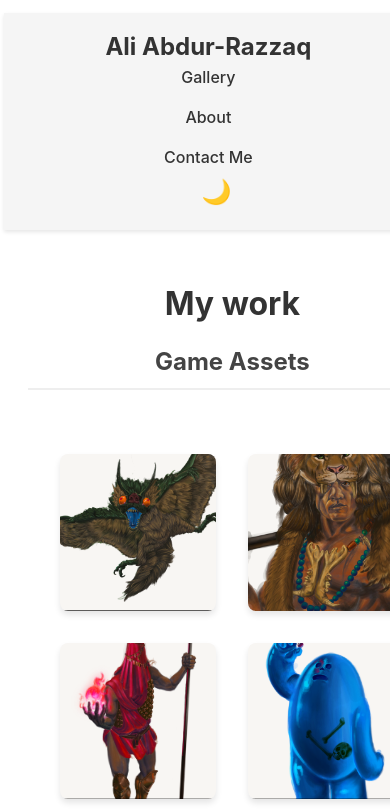
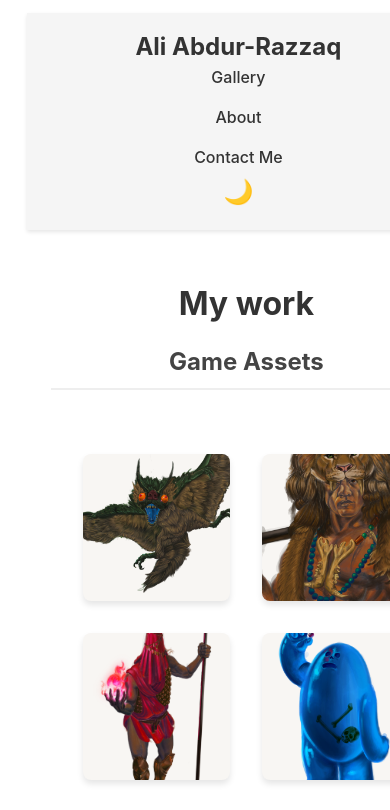
Before and after one commit to AliAbdur1/Art_portfolio_site, a React (Vite) app: page / in a window 390 px wide. Shown: the top 810 px of the page. Built offline with nearby package versions, Linux system fonts and the light colour scheme; no server answers.

Commit message:
screen spacing thing

```diff
--- a/src/App.css
+++ b/src/App.css
@@ -22,7 +22,8 @@
 }
 
 body {
-  width: 100.3vw;
+
+  width: 107.5vw;
   background-color: var(--bg-color);
   color: var(--text-color);
   transition: background-color 0.3s ease, color 0.3s ease;
@@ -30,19 +31,22 @@ body {
 }
 
 .app {
+  width: 100vw;
   min-height: 100vh;
   display: flex;
   flex-direction: column;
+
 }
 
 .main-nav {
-  width: 96.5vw;
+  width: 100vw;
   display: flex;
   justify-content: space-between;
   align-items: center;
   padding: 1rem 2rem;
   background-color: var(--nav-bg);
   box-shadow: 0 2px 4px rgba(0, 0, 0, 0.1);
+
 }
 
 .nav-brand a {
@@ -284,7 +288,7 @@ button:disabled {
   font-size: 1.5rem;
   cursor: pointer;
   padding: 0.5rem;
-  margin-left: 1rem;
+  /* margin-left: 1rem; */
   transition: transform 0.3s ease;
 }
 
@@ -313,8 +317,11 @@ button:disabled {
     flex-direction: column;
     padding: 1rem;
   }
-
+  .app {
+    width: 100vw;
+  }
   .main-nav {
+    width: 100vw;
     flex-direction: column;
     text-align: center;
     padding: 1rem;
@@ -359,6 +366,14 @@ button:disabled {
     font-size: 1rem;
   }
 
+  .app {
+    width: 100vw;
+  }
+
+  .main-nav {
+    width: 100vw;
+  }
+
   .form-group input,
   .form-group textarea {
     font-size: 1rem;
--- a/src/index.css
+++ b/src/index.css
@@ -26,7 +26,7 @@ body {
   margin: 0;
   display: flex;
   place-items: center;
-  min-width: 480px; /* was 320 */
+  min-width: 320px; /* was 320 */
   min-height: 100vh;
 }
 
```
